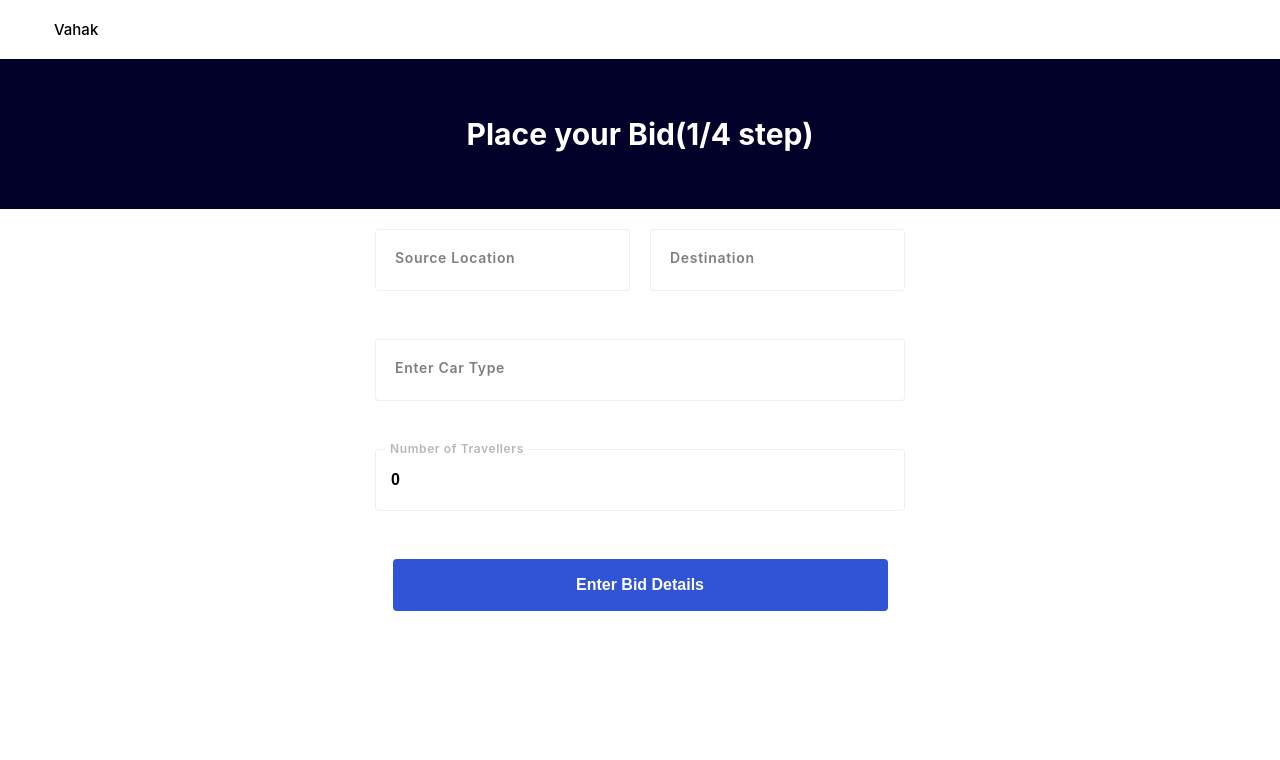
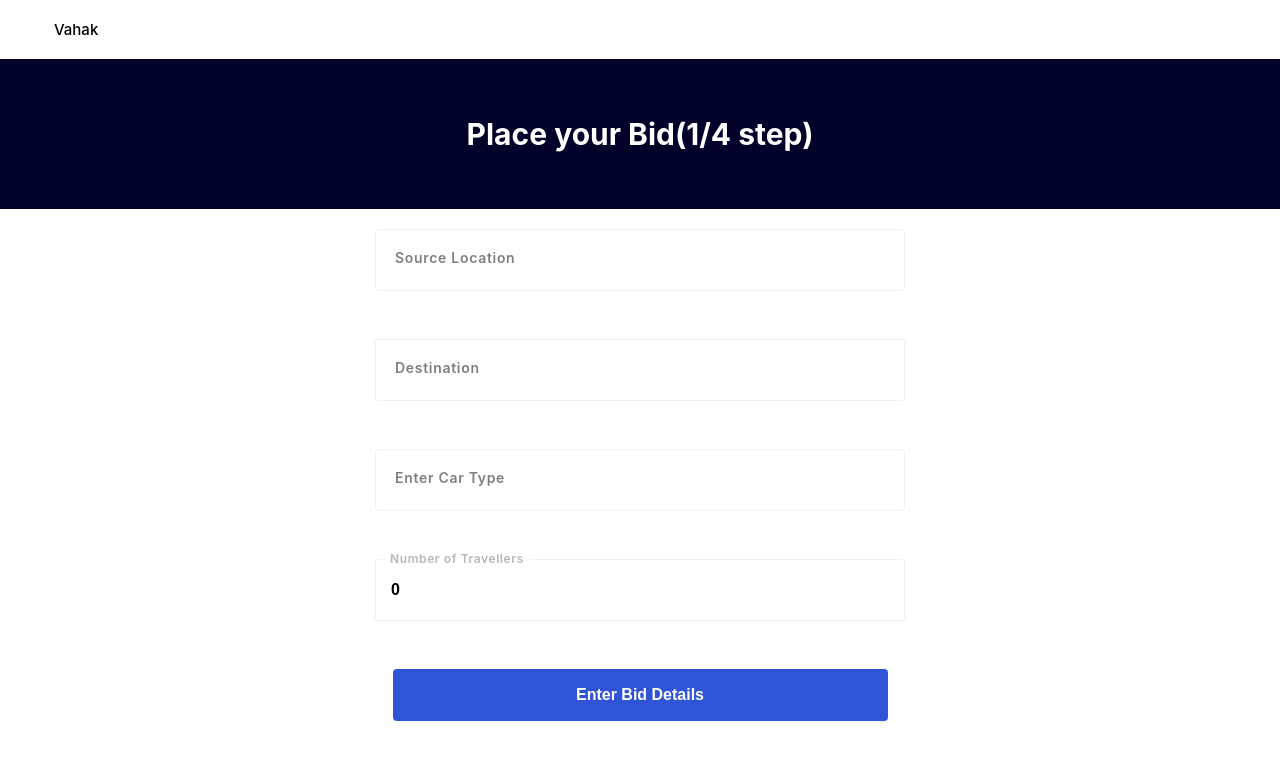
Before and after one commit to VishnuSekar24/vahak, a React (Create React App) app: page / in a window 1280 px wide. Shown: the top 760 px of the page. Built offline with nearby package versions, Linux system fonts and the light colour scheme.

Commit message:
Added Mutli step form

```diff
--- a/package.json
+++ b/package.json
@@ -15,6 +15,7 @@
     "react": "^17.0.2",
     "react-dom": "^17.0.2",
     "react-scripts": "4.0.3",
+    "react-select": "^5.0.0",
     "typescript": "^4.4.3",
     "web-vitals": "^1.1.2",
     "yup": "^0.32.9"
--- a/src/components/Core/InputTextField/index.tsx
+++ b/src/components/Core/InputTextField/index.tsx
@@ -3,18 +3,16 @@ import { Field} from "formik";
 
 interface inputTextFieldProps {
     name: string,
-    handleChange: any,
-    required:boolean,
     label:string,
     errorMessage: string
 
 }
 
-const InputTextField: React.FC<inputTextFieldProps> = ({name,label, handleChange, required, errorMessage}) => {
+const InputTextField: React.FC<inputTextFieldProps> = ({name,label, errorMessage}) => {
     return (
         <>
         <div className="textFieldContainer">
-        <Field className="inputText"  type="text"  name={name} placeholder=" "  required={required}/>
+        <Field className="inputText"  type="text"  name={name} placeholder=" " />
         <label className="inputLabel" htmlFor={name}>{label}</label>
         <span className={`errorMessage ${errorMessage ? "error" : ""}`} >{errorMessage || ""}</span>
         </div>
--- /dev/null
+++ b/src/views/Home/BidDetails.tsx
@@ -0,0 +1,11 @@
+import React from 'react'
+
+const BidDetails = () => {
+    return (
+        <div>
+
+        </div>
+    )
+}
+
+export default BidDetails;
--- a/src/views/Home/JourneyDetails.tsx
+++ b/src/views/Home/JourneyDetails.tsx
@@ -1,6 +1,6 @@
 import React, { useState } from 'react'
 import InputTextField from '../../components/Core/InputTextField';
-import { Formik, Form } from 'formik';
+import { Formik, Form, FormikProps, FormikValues } from 'formik';
 import Button from '../../components/Core/Button';
 import * as Yup from "yup";
 import DetailSection from '../../components/DetailSection';
@@ -23,54 +23,33 @@ const journeyDetailsSchema = Yup.object().shape({
     carType: Yup.string().required("Car Type is Required"),
 });
 
-const JourneyDetails:React.FC = () => {
+const JourneyDetails:React.FC<any> = ({formik, isEdit, handleEditDetail, journeyDetails}) => {
     const initialValues : journeyDetailsInterface =  { sourceLocation: "", destination: "", carType:"", noOfPerson: 0};
-    const [journeyDetails, setJourneyDetails] = useState<journeyDetailsInterface>(initialValues);
-    const [isEdit, setEditable] = useState(true)
+    // const [journeyDetails, setJourneyDetails] = useState<journeyDetailsInterface>(initialValues);
+    // const [isEdit, setEditable] = useState(true)
     const  handleChange = () => {
 
     }
 
-    const handleEditDetail = () => {
-        setEditable(true)
-    }
+
 
     return (
 
-        <div className="formContainer">
-        {isEdit ? <Formik initialValues={journeyDetails}
-            validationSchema={journeyDetailsSchema}
-                onSubmit={(
-                    values: journeyDetailsInterface,
-                  ) => {
-                      setJourneyDetails(values);
-                      setEditable(!isEdit)
-                  }}
-            >
-           {({ errors, touched }) => (
+        // <div className="formContainer">
+        <>
+        {
+            <>
+                    <InputTextField label="Source Location" name="sourceLocation" errorMessage={formik.errors.sourceLocation && formik.touched.sourceLocation ? formik.errors.sourceLocation : ""} />
 
-            <Form>
-            <div className="formGroup">
-            <InputTextField label="Source Location" name="sourceLocation" handleChange={()=> handleChange()} errorMessage={errors.sourceLocation && touched.sourceLocation ? errors.sourceLocation: ""} required={true}/>
+                    <InputTextField label="Destination" name="destination" errorMessage={formik.errors.destination && formik.touched.destination ? formik.errors.destination : ""} />
+                <InputTextField label="Enter Car Type" name="carType" errorMessage={formik.errors.carType && formik.touched.carType ? formik.errors.carType : ""} /><InputTextField label="Number of Travellers" name="noOfPerson" errorMessage={formik.errors.carType && formik.touched.carType ? formik.errors.carType : ""} /></>
 
-            <InputTextField label="Destination" name="destination" handleChange={()=> handleChange()} errorMessage={errors.destination && touched.destination ? errors.destination : ""} required={true}/>
-            </div>
-            <InputTextField label="Enter Car Type" name="carType" handleChange={()=> handleChange()} errorMessage={errors.carType && touched.carType ? errors.carType : ""} required={true}/>
-            {/* <InputSelectField name={''}  options={["Hatchback", "Sedan", "SUV" ]} /> */}
+         }
 
-            <InputTextField label="Number of Travellers" name="noOfPerson" handleChange={()=> handleChange()} errorMessage={errors.carType && touched.carType ? errors.carType : ""} required={false}/>
-            <Button name="Enter Bid Details" disabled={false}/>
-            </Form>
-            )}
-            </Formik>
-            :
-           <DetailSection title="JOURNEY DETAILS" handleEdit={()=>handleEditDetail()}>
-               <p>{`${journeyDetails.sourceLocation} - ${journeyDetails.destination}`}</p>
-               <p>{`${journeyDetails.noOfPerson > 1 ? `${journeyDetails.noOfPerson}Persons` : "1 Person"},  ${journeyDetails.carType}`}</p>
-           </DetailSection>
 
-            }
-            </div>
+
+            </>
+            // </div>
     )
 }
 
--- /dev/null
+++ b/src/views/Home/details/index.tsx
@@ -0,0 +1,20 @@
+import React from 'react'
+import DetailSection from '../../../components/DetailSection'
+
+const Details:React.FC<any> = ({formData, handleEditDetail}) => {
+    console.log(formData);
+    return (
+        <>
+       {formData && <div>
+            <DetailSection title="JOURNEY DETAILS" handleEdit={()=>{
+               console.log("fsfsdsd")
+               handleEditDetail()}}>
+               <p>{`${formData.sourceLocation} - ${formData.destination}`}</p>
+               <p>{`${formData.noOfPerson > 1 ? `${formData.noOfPerson}Persons` : "1 Person"},  ${formData.carType}`}</p>
+           </DetailSection>
+        </div>}
+        </>
+    )
+}
+
+export default Details
--- a/src/views/Home/index.tsx
+++ b/src/views/Home/index.tsx
@@ -1,23 +1,56 @@
-import React from 'react'
+import { Form, Formik, FormikErrors, FormikProps, FormikTouched, FormikValues } from 'formik';
+import React, { useState } from 'react'
+import Button from '../../components/Core/Button';
+import InputTextField from '../../components/Core/InputTextField';
 import Heading from '../../components/Heading';
 import Navbar from '../../components/Navbar';
 import JourneyDetails from './JourneyDetails';
-
-// var currentStep:number;
+import * as Yup from "yup";
+import BidDetails from './BidDetails';
+import Details from './details';
 
 
+interface formValues {
+    sourceLocation: string,
+    destination: string,
+    carType:string,
+    noOfPerson:number,
+    }
+    const journeyDetailsSchema = Yup.object().shape({
+        sourceLocation: Yup.string()
+        .required(`Source Location is Required`),
+        destination: Yup.string()
+        .required('Destination is Required'),
+        carType: Yup.string().required("Car Type is Required"),
+    });
+
 const Home: React.FC= () => {
-    //  const [currentStep, setCurrentStep] =useState<number>(1);
-    const currentStep:number = 1;
-    //  const cars = [
-    //      {id: 1, name:"Hatchback"},
-    //      {id: 2, name:"Sedan"},
-    //      {id: 3, name:"SUV"}
-    //  ]
+    const initialValues : formValues =  { sourceLocation: "", destination: "", carType:"", noOfPerson: 0};
+    const [journeyDetails, setJourneyDetails] = useState<formValues>(initialValues);
+    const [isEdit, setEditable] = useState(false);
+    const [showDetails, setShowDetails] = useState(false);
+    const [buttonDisable, setButtonDisable] = useState(false);
+    const handleEditDetail = () => {
+        setEditable(!isEdit)
+        setCurrentStep(1)
+        setShowDetails(!showDetails)
+        setCurrentButtonLabel("Enter Bid Details");
+        setButtonDisable(false);
+    }
+     const [currentStep, setCurrentStep] =useState<number>(1);
+     const [currentButtonLabel, setCurrentButtonLabel] =useState<string>("Enter Bid Details");
+
 
 
 
      const totalStep = 4;
+
+     const renderForm = (formik: FormikProps<formValues>) => {
+        switch(currentStep) {
+            case 1: return <JourneyDetails formik={formik} isEdit={isEdit} handleEditDetail={()=>handleEditDetail()} journeyDetails={journeyDetails} />
+            case 2 : return <BidDetails />
+        }
+     }
 
 
     return (
@@ -25,7 +58,38 @@ const Home: React.FC= () => {
             <Navbar brandName="Vahak"/>
             <Heading name={`Place your Bid(${currentStep}/${totalStep} step)`} />
             <div className="formWrapper">
-             <JourneyDetails />
+             <div className="formContainer">
+
+             {showDetails && <Details formData={journeyDetails} handleEditDetail={()=>handleEditDetail()}/>}
+
+
+
+             <Formik initialValues={journeyDetails}
+            validationSchema={journeyDetailsSchema}
+                onSubmit={(
+                    values: formValues,
+                  ) => {
+                      setJourneyDetails(values);
+                      setEditable(!isEdit)
+                      setCurrentStep(currentStep+1);
+                      setShowDetails(true)
+                      setCurrentButtonLabel("Next");
+                      setButtonDisable(true);
+
+
+                  }}
+            >
+             {formik => (
+
+            <Form>
+                {renderForm(formik)}
+            <Button name={currentButtonLabel} disabled={buttonDisable}/>
+            </Form>
+            )}
+            </Formik>
+
+
+            </div>
             </div>
 
         </div>
```
Also changed, not shown: 1 other file (tests, documents, lock files or other folders).
